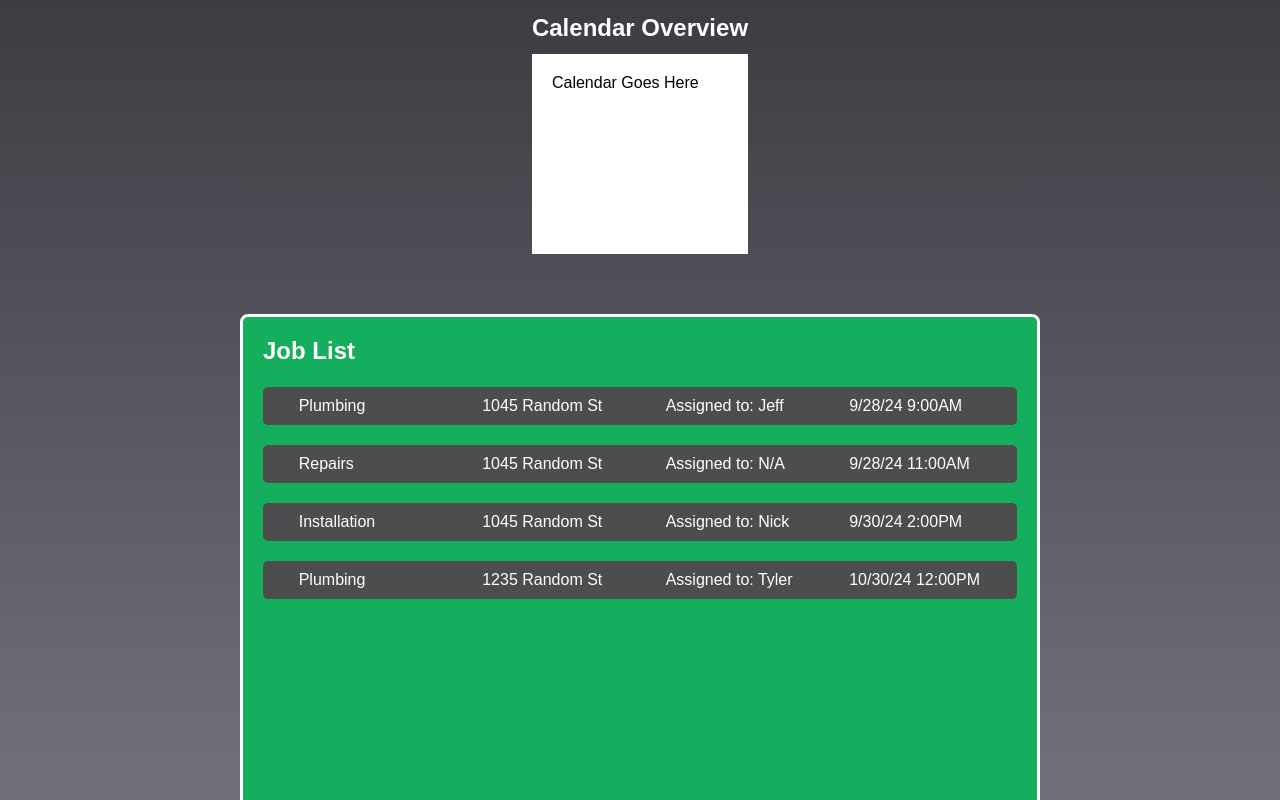
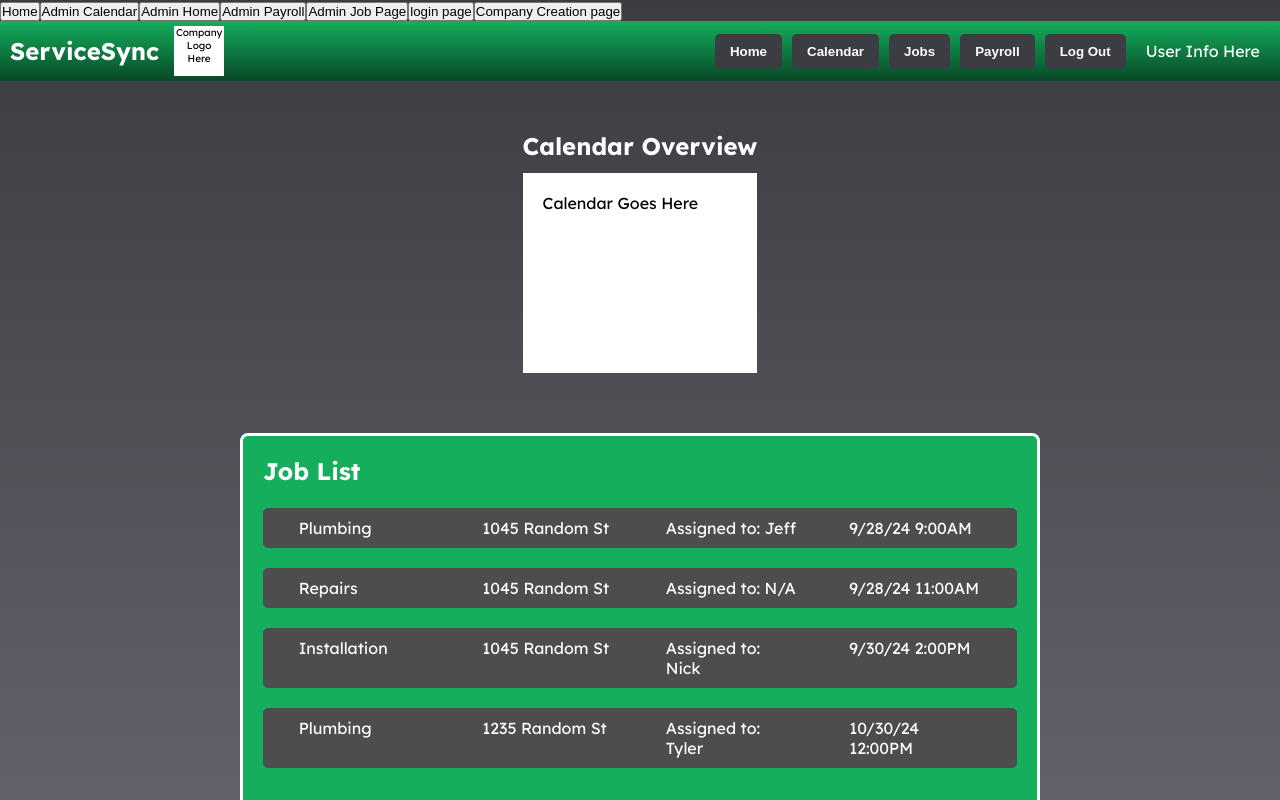
Before and after one commit to bardiaMehrzad/ServiceSync, a React (Create React App) app in the folder my-app/: page /AdminHome in a window 1280 px wide. Shown: the top 800 px of the page. Built offline with nearby package versions, Linux system fonts and the light colour scheme.

Commit message:
fix alignment issues across pages

```diff
--- a/my-app/src/App.css
+++ /dev/null
@@ -1,4 +0,0 @@
-.button-container {
-  padding: 10px;
-  margin-top: 20px;
-}
--- a/my-app/src/App.tsx
+++ b/my-app/src/App.tsx
@@ -12,7 +12,6 @@
 import LoginPage from "./pages/LoginPage";
 import CompanyCreation from "./pages/CompanyCreation";
 import AdminJobPage from "./pages/AdminJobPage";
-import './App.css';
 function App() {
   return (
     <Router>
--- a/my-app/src/pages/CSS/AdminHome.css
+++ b/my-app/src/pages/CSS/AdminHome.css
@@ -7,11 +7,10 @@
 }
 
 html, body {
-    background: linear-gradient(180deg, #3C3C43 0%, #6F6F78 95%);
-    height: 100%;
     font-family: 'Lexend', sans-serif;
 }
 .admin-home {
+    background: linear-gradient(180deg, #3C3C43 0%, #6F6F78 100%);
     min-height: 100vh;
     display: flex;
     flex-direction: column;
--- a/my-app/src/pages/CSS/LoginPage.css
+++ b/my-app/src/pages/CSS/LoginPage.css
@@ -1,5 +1,5 @@
 /* Basic reset */
-body {
+.LoginPage {
     font-family: Arial, sans-serif;
     background-color: #f0f2f5;
     display: flex;
```
